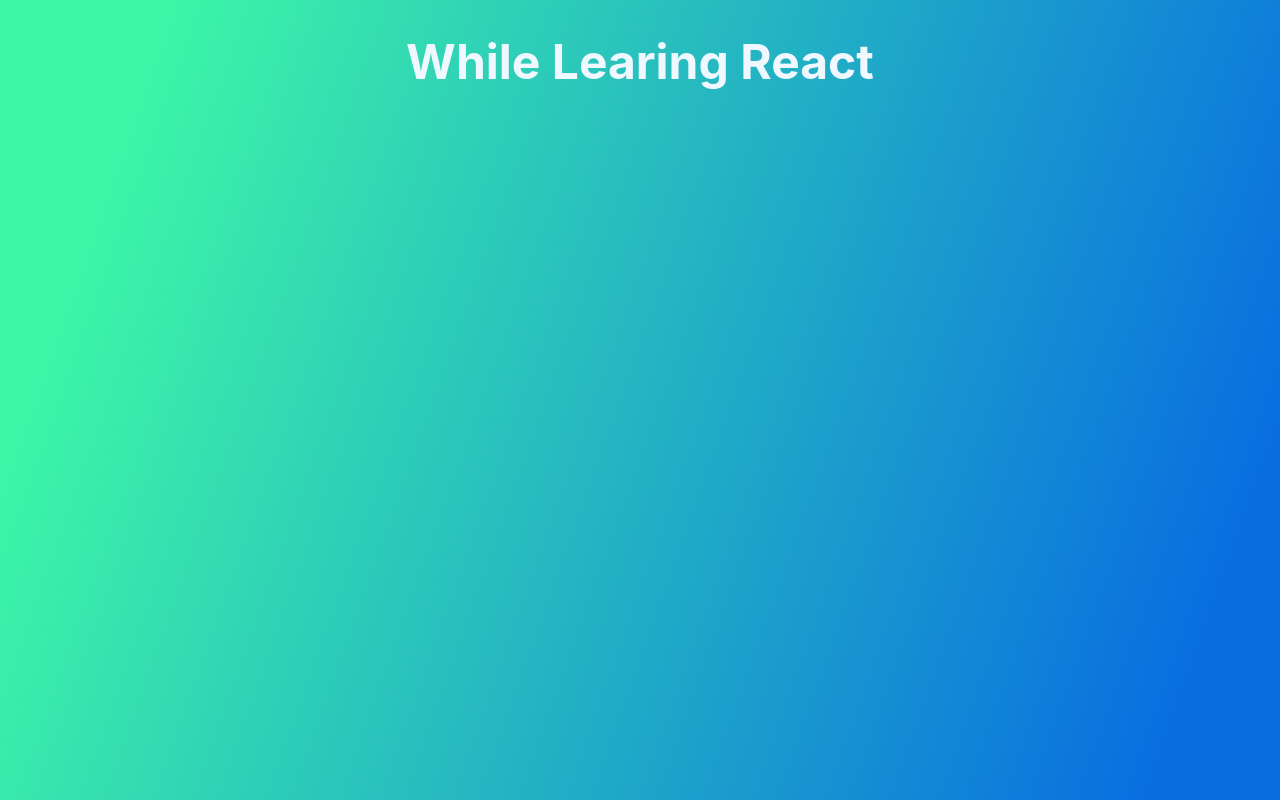
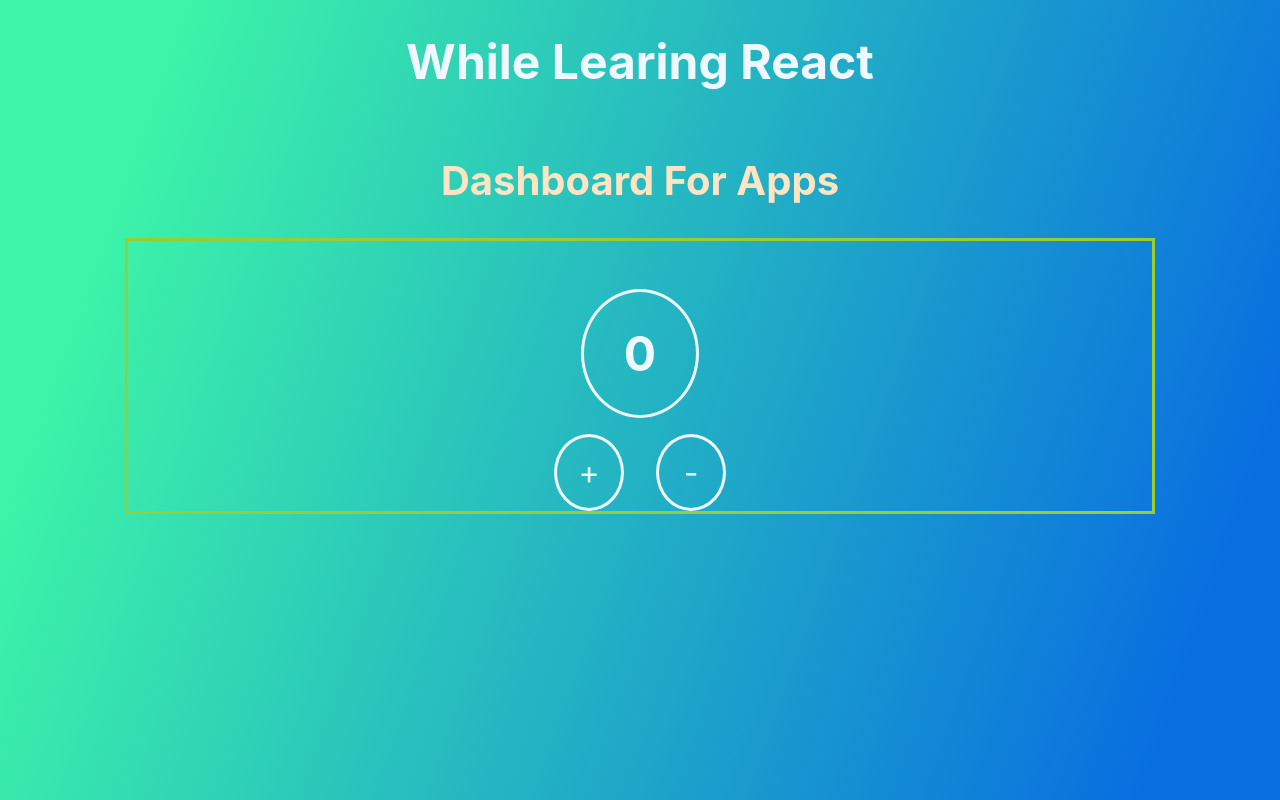
Before and after one commit to alexanderivanov2/While-Learning-React, a React (Create React App) app: page /counter in a window 1280 px wide. Built offline with nearby package versions, Linux system fonts and the light colour scheme.

Commit message:
create simple counter

```diff
--- a/src/App.js
+++ b/src/App.js
@@ -1,9 +1,11 @@
 import './App.css';
+import Dashboard from './components/dashboardApps/Dashboard';
 
 function App() {
   return (
     <div className="App">
       <h1 className='title'>While Learing React</h1>
+      <Dashboard/>
     </div>
   );
 }
--- /dev/null
+++ b/src/components/counter/Counter.css
@@ -0,0 +1,34 @@
+.counterBox {
+    width: 80%;
+    margin: 0 auto;
+    border: 3px solid yellowgreen;
+}
+
+.countResult {
+    font-size: 3rem;
+    width: 3rem;
+    aspect-ratio: 1/1;
+    padding: 2rem;
+    margin: 3rem auto 1rem;
+    border: 3px solid aliceblue;
+    border-radius: 50%;
+    color: aliceblue;
+    text-align: center;
+}
+
+.controls {
+    display: flex;
+    justify-content: center;
+    gap: 2rem;
+}
+
+.control {
+    font-size: 2rem;
+    width: 2rem;
+    aspect-ratio: 1/1;
+    border: 3px solid aliceblue;
+    border-radius: 50%;
+    padding: 1rem;
+    color: aliceblue;
+    text-align: center;
+}
--- /dev/null
+++ b/src/components/counter/Counter.js
@@ -0,0 +1,20 @@
+import { useState } from 'react';
+import './Counter.css';
+
+function Counter() {
+    const [countResult, setCountResult] = useState(0);
+
+    return (
+        <>
+        <section className='counterBox'>
+            <h3 className="countResult">{countResult}</h3>
+            <article className='controls'>
+                <div className="add control">+</div>
+                <div className="minus control">-</div>
+            </article>
+        </section>
+        </>
+    );
+}
+
+export default Counter;
--- /dev/null
+++ b/src/components/dashboardApps/Dashboard.css
@@ -0,0 +1,11 @@
+.dashboardTitle {
+    color: bisque;
+    font-size: 2.5rem;
+    text-align: center;
+}
+
+.projectsBox {
+    width: 80%;
+    border: 2px solid yellowgreen;
+    margin: 0 auto;
+}
--- /dev/null
+++ b/src/components/dashboardApps/Dashboard.js
@@ -0,0 +1,23 @@
+import React from 'react';
+import { BrowserRouter, Routes, Route} from 'react-router-dom';
+import Counter from '../counter/Counter';
+import './Dashboard.css';
+import ProjectsBox from './ProjectsBox';
+
+
+function Dashboard() {
+    return(
+        <>
+            <h2 className='dashboardTitle'>Dashboard For Apps</h2>
+
+                <BrowserRouter>
+                    <Routes>
+                        <Route path='/' element={<ProjectsBox/>}/>
+                        <Route path='/counter' element={<Counter/>}/>
+                    </Routes>
+                </BrowserRouter>
+        </>
+    );
+}
+
+export default Dashboard;
--- /dev/null
+++ b/src/components/dashboardApps/ProjectsBox.js
@@ -0,0 +1,14 @@
+import './Dashboard.css';
+import { Link } from 'react-router-dom';
+
+function ProjectsBox() {
+    return (
+        <>
+            <section className='projectsBox'>
+                <Link to="counter">Counter</Link>
+            </section>
+        </>
+    );
+}
+
+export default ProjectsBox;
```
